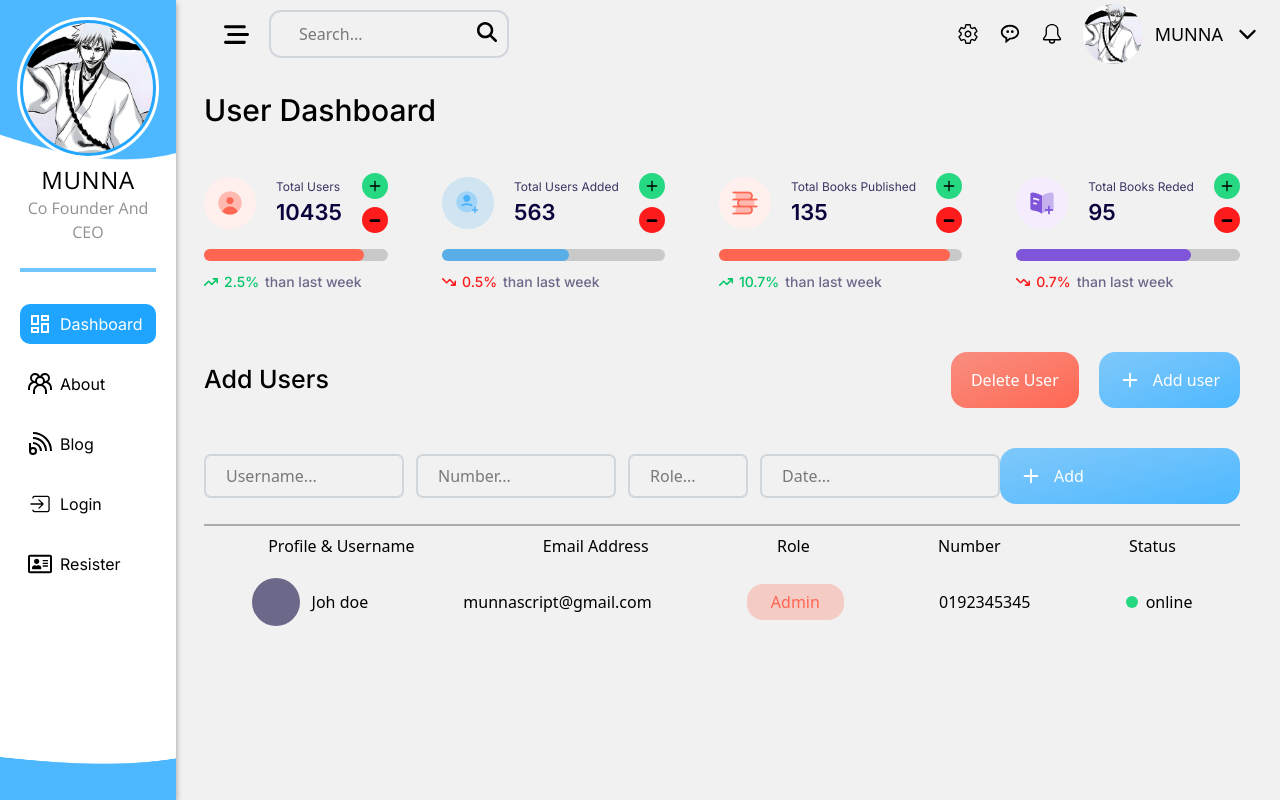
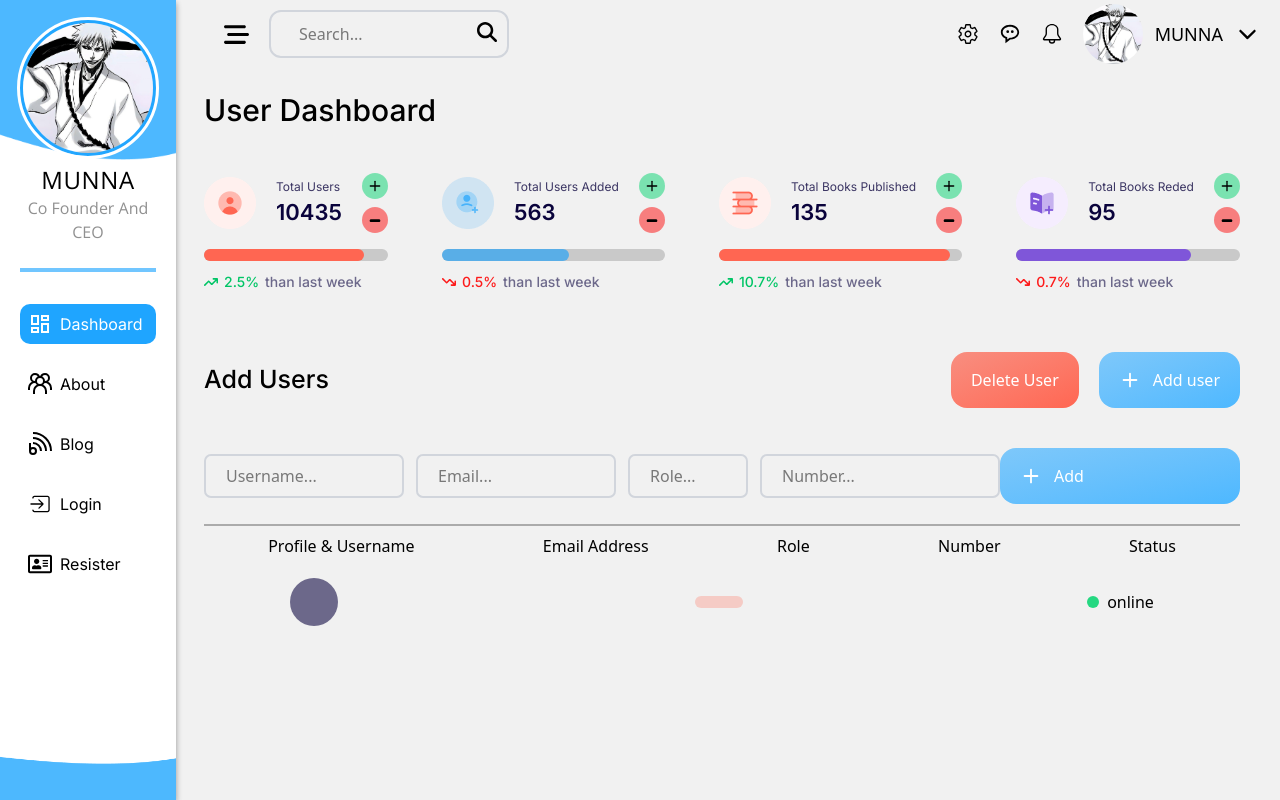
Before and after one commit to Munna-Scriptz/Dashboard-React, a React (Vite) app: page / in a window 1280 px wide. Built offline with nearby package versions, Linux system fonts and the light colour scheme.

Commit message:
User Input And Info Complete

```diff
--- a/src/Pages/Dashboard.jsx
+++ b/src/Pages/Dashboard.jsx
@@ -60,6 +60,16 @@ export const Dashboard = () => {
       PercentageIcon: <FaArrowTrendDown color="#FD1B1B"/> ,
     },
   ];
+  const [UserInput , SetInput] = useState('')
+  const [UserInput2 , SetInput2] = useState('')
+  const [UserInput3 , SetInput3] = useState('')
+  const [UserInput4 , SetInput4] = useState('')
+
+  const HandleInput = (Data)=>{
+    if(UserInput == ''){
+      alert('Information Cannot be empty')
+    }
+  }
   return (
     <>
     {/* --------------Header---------------- */}
@@ -83,8 +93,8 @@ export const Dashboard = () => {
                 </p>
               </div>
               <div className="flex flex-col gap-2">
-                  <p className="w-6.5 h-6.5 bg-[#25d881] flex justify-center items-center text-center rounded-2xl cursor-pointer" onClick={HandlePlus}><FiPlus /></p>
-                  <p className="w-6.5 h-6.5 bg-[#FD1B1B] flex justify-center items-center text-center rounded-2xl cursor-pointer" onClick={HandleMinus}><TiMinus /></p>
+                  <p className="w-6.5 h-6.5 bg-[#25d88194] flex justify-center items-center text-center rounded-2xl cursor-pointer" onClick={HandlePlus}><FiPlus /></p>
+                  <p className="w-6.5 h-6.5 bg-[#fd1b1b88] flex justify-center items-center text-center rounded-2xl cursor-pointer" onClick={HandleMinus}><TiMinus /></p>
                 </div>
             </div>
             {/* --------ProgressBar------------ */}
@@ -107,15 +117,15 @@ export const Dashboard = () => {
           </div>
         </div>
         {/* -------Input Box------- */}
-        <div className="mt-10 flex justify-between items-center border-b-2 border-[#57575775] pb-5">
+        <div className="HandleOut mt-10 flex justify-between items-center border-b-2 border-[#57575775] pb-5">
           <div className="flex items-center gap-3">
-            <input placeholder="Username..." className="input border-2 border-gray-300 px-5 py-2 rounded-[7px] w-50 outline-none" name="search" type="search" />
-            <input placeholder="Number..." className="input border-2 border-gray-300 px-5 py-2 rounded-[7px] w-50 outline-none" name="search" type="search" />
-            <input placeholder="Role..." className="input border-2 border-gray-300 px-5 py-2 rounded-[7px] w-30 outline-none" name="search" type="search" />
-            <input placeholder="Date..." className="input border-2 border-gray-300 px-5 py-2 rounded-[7px] w-60 outline-none" name="search" type="search" />
+            <input onChange={(e)=>SetInput(e.target.value)} placeholder="Username..." className="input border-2 border-gray-300 px-5 py-2 rounded-[7px] w-50 outline-none" name="search" type="search" />
+            <input onChange={(e)=>SetInput2(e.target.value)} placeholder="Email..." className="input border-2 border-gray-300 px-5 py-2 rounded-[7px] w-50 outline-none" name="search" type="search" />
+            <input onChange={(e)=>SetInput3(e.target.value)} placeholder="Role..." className="input border-2 border-gray-300 px-5 py-2 rounded-[7px] w-30 outline-none" name="search" type="search" />
+            <input onChange={(e)=>SetInput4(e.target.value)} placeholder="Number..." className="input border-2 border-gray-300 px-5 py-2 rounded-[7px] w-60 outline-none" name="search" type="search" />
           </div>
           <div>
-          <button className="px-5 py-4 bg-gradient-to-br from-[#7ec8fa] to-[#4DB8FF] text-white rounded-2xl flex items-center gap-3 cursor-pointer w-60"><FiPlus size={22}/> Add</button>
+          <button onClick={HandleInput} className="px-5 py-4 bg-gradient-to-br from-[#7ec8fa] to-[#4DB8FF] text-white rounded-2xl flex items-center gap-3 cursor-pointer w-60"><FiPlus size={22}/> Add</button>
           </div>
         </div>
         {/* -------Profile Box------- */}
@@ -129,19 +139,19 @@ export const Dashboard = () => {
         <div className="mt-5 flex justify-around">
           <div className="flex items-center gap-3">
             <div className="h-12 w-12 bg-[#6C688A] rounded-4xl"></div>
-            <h2 className="font-medium">Joh doe</h2>
+            <h2 className="font-medium">{UserInput}</h2>
           </div>
 
           <div className="flex items-center gap-3">
-            <h2 className="font-medium">munnascript@gmail.com</h2>
+            <h2 className="font-medium">{UserInput2}</h2>
           </div>
 
           <div className="flex items-center gap-3">
-            <h2 className="font-medium bg-[#ff665246] py-1.5 px-6 rounded-2xl text-[#FF6652]">Admin</h2>
+            <h2 className="font-medium bg-[#ff665246] py-1.5 px-6 rounded-2xl text-[#FF6652]">{UserInput3}</h2>
           </div>
 
           <div className="flex items-center gap-3">
-            <h2 className="font-medium">0192345345</h2>
+            <h2 className="font-medium">{UserInput4}</h2>
           </div>
           <div className="flex items-center gap-2">
             <div className="w-3 h-3 bg-[#25d881] rounded-2xl"></div>
```
